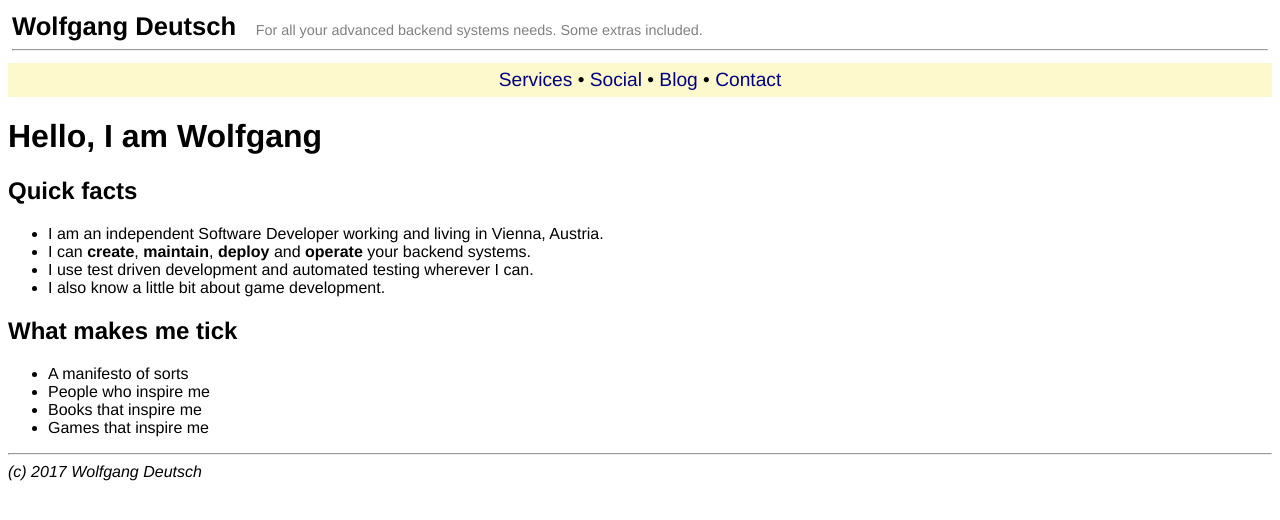
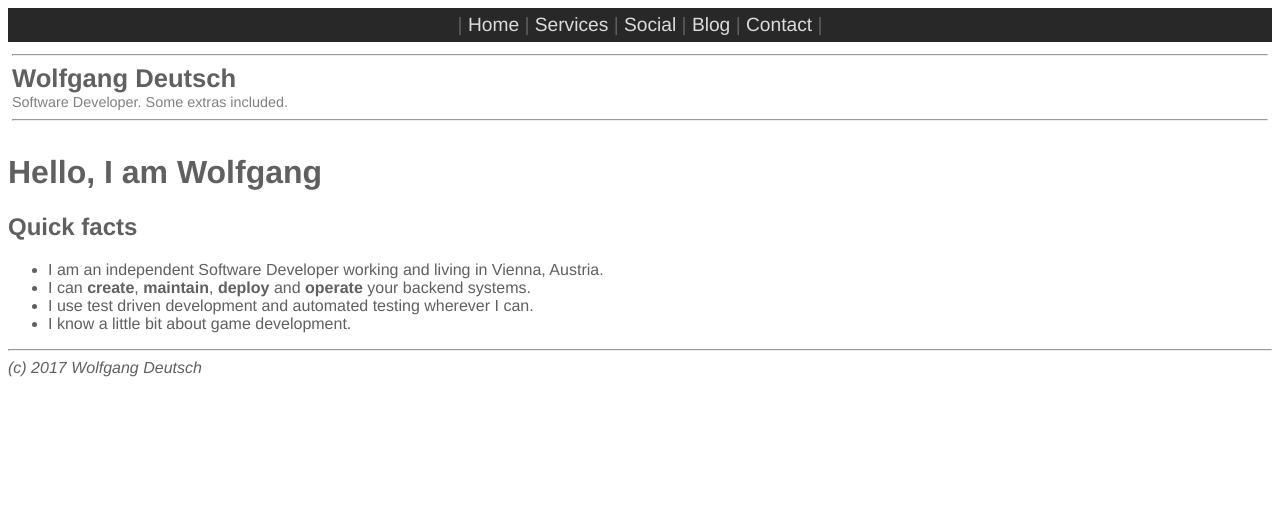
Before and after one commit to wolfgang-wdw/wolfgang-wdw.github.io, a Jekyll site: the page built from index.md, in a window 1280 px wide. Shown: the top 520 px of the page. Built offline with Jekyll 4.4.1, drawn with Linux system fonts in a browser that asks for light colours.

Commit message:
tweak grey scales; change look of header and navigation

```diff
--- a/_config.yml
+++ b/_config.yml
@@ -2,14 +2,15 @@
 # site.title
 
 title:    'Wolfgang Deutsch'
-subtitle: 'For all your advanced backend systems needs. Some extras included.'
+subtitle: 'Software Developer. Some extras included.'
 
 
 nav:
-- { title: 'Services',             href: '/services.md' }
-- { title: 'Social', href: '/social.md'}
-- { title: 'Blog', href: '/blog.md'}
-- { title: 'Contact', href: '/contact.md' }
+- { title: 'Home',                 href: '/' }
+- { title: 'Services',             href: '/services.html' }
+- { title: 'Social', href: '/social.html'}
+- { title: 'Blog', href: '/blog.html'}
+- { title: 'Contact', href: '/contact.html' }
 
 
 #########################
--- a/_includes/header.html
+++ b/_includes/header.html
@@ -1,18 +1,19 @@
-
-<div id="header">
-  <span class='big'>{{ site.title }}</span>
-  <span class='small'>{{ site.subtitle }}</span>
-  <hr>
-</div>
-
-
 <div id="nav">
+  |
 {% for item in site.nav %}
   {% if item.href contains 'http' %}
      <a href="{{ item.href }}">{{ item.title }}</a>
   {% else %}
      <a href="{{ item.href | relative_url }}">{{ item.title }}</a>
   {% endif %}
-  {% if forloop.last %}  {% else %} • {% endif %}
+  |
 {% endfor %}
 </div>
+
+<div id="header">
+  <hr>
+  <span class='big'>{{ site.title }}</span>
+  <br>
+  <span class='small'>{{ site.subtitle }}</span>
+  <hr>
+</div>
--- a/css/_settings.scss
+++ b/css/_settings.scss
@@ -4,4 +4,4 @@
 
 $font-family:  Helvetica,Arial,sans-serif;
 
-$link-color:   navy;
+$link-color:   #dcdcdc;
--- a/css/style.scss
+++ b/css/style.scss
@@ -16,6 +16,7 @@
 
 body {
   font-family: $font-family;
+  color:        #606060;
 }
 
 a, a:visited {
@@ -42,12 +43,11 @@ a:hover {
 #header .small {
   font-size:    90%;
   color:        grey;
-  padding-left: 15px;
 }
 
 #nav {
   padding: 6px;
   font-size:   120%;
   text-align: center;
-  background-color: #FEF9CD;
+  background-color: #282828;
 }
--- a/index.md
+++ b/index.md
@@ -9,10 +9,10 @@
 - I am an independent Software Developer working and living in Vienna, Austria.
 - I can **create**, **maintain**, **deploy** and **operate** your backend systems.
 - I use test driven development and automated testing wherever I can.
-- I also know a little bit about game development.
+- I know a little bit about game development.
 
-## What makes me tick
+<!-- ## What makes me tick
 - A manifesto of sorts
 - People who inspire me
 - Books that inspire me
-- Games that inspire me
+- Games that inspire me -->
```
